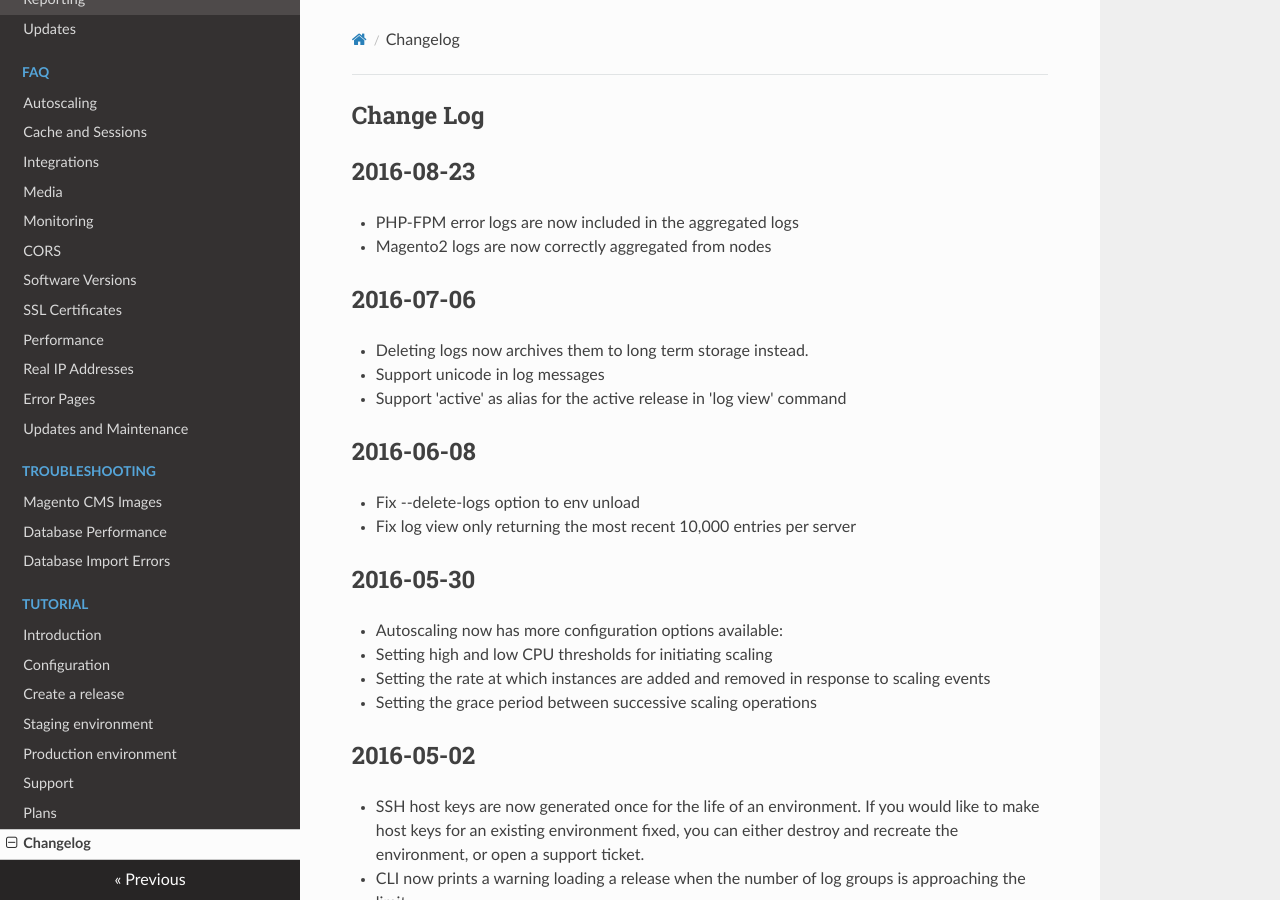
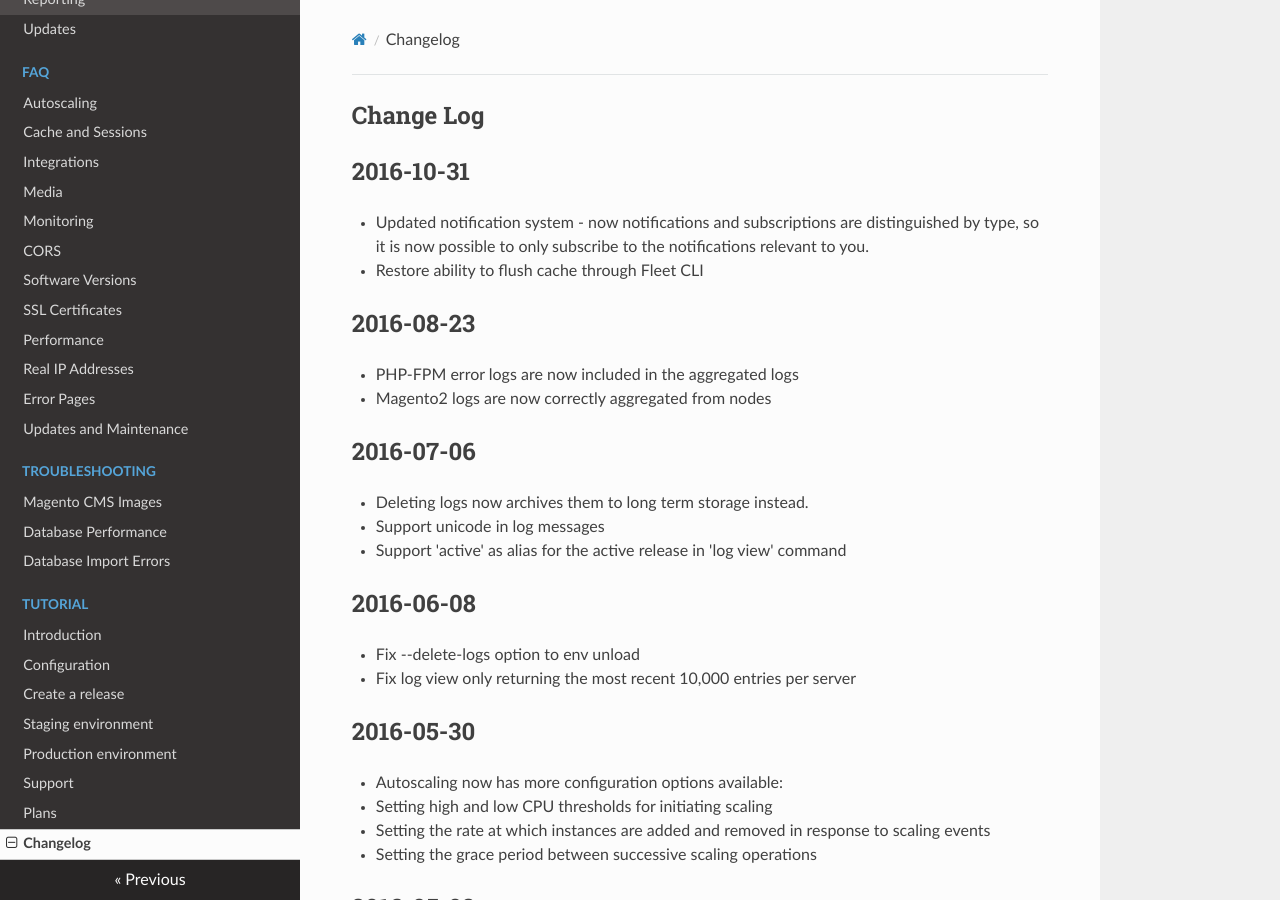
Before and after one commit to anchor/fleet-magento-docs, an MkDocs documentation site: the page built from docs/changelog.md, in a window 1280 px wide and 900 px high. Built offline with MkDocs 1.6.1, drawn with Linux system fonts in a browser that asks for light colours; nearby versions of some CDN libraries; old or Windows-style settings are respelled for this version of MkDocs.

Commit message:
Changelog for release 2016-10-31

```diff
--- a/docs/changelog.md
+++ b/docs/changelog.md
@@ -1,5 +1,11 @@
 Change Log
 ----------
+
+2016-10-31
+----------
+* Updated notification system - now notifications and subscriptions are distinguished
+  by type, so it is now possible to only subscribe to the notifications relevant to you.
+* Restore ability to flush cache through Fleet CLI
 
 2016-08-23
 ----------
```
